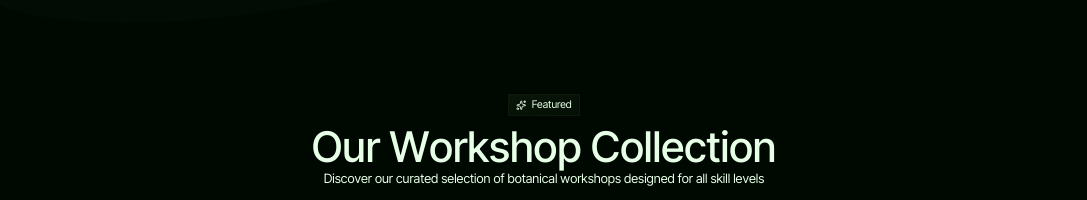
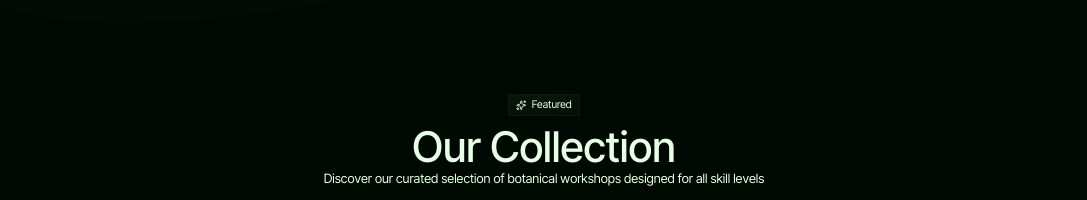
Before and after one commit to vitaleymulikacatchup/e37901bd-2b17-4e7a-9eff-f92d064d2499, a Next.js app: page / in a window 1280 px wide. Shown: the part 1220-1420 px from the top of the page, without its empty margins (96-1183 px from the left). Built offline with nearby package versions, Linux system fonts and the light colour scheme; grey boxes are pictures that could not be loaded.

Commit message:
Update project files

```diff
--- a/src/app/page.tsx
+++ b/src/app/page.tsx
@@ -53,7 +53,7 @@ export default function Home() {
 
       <div id="feature" data-section="feature">
         <FeatureCardThree
-          title="Our Workshop Collection"
+          title="Our Collection"
           description="Discover our curated selection of botanical workshops designed for all skill levels"
           tag="Featured"
           tagIcon={Sparkles}
```
